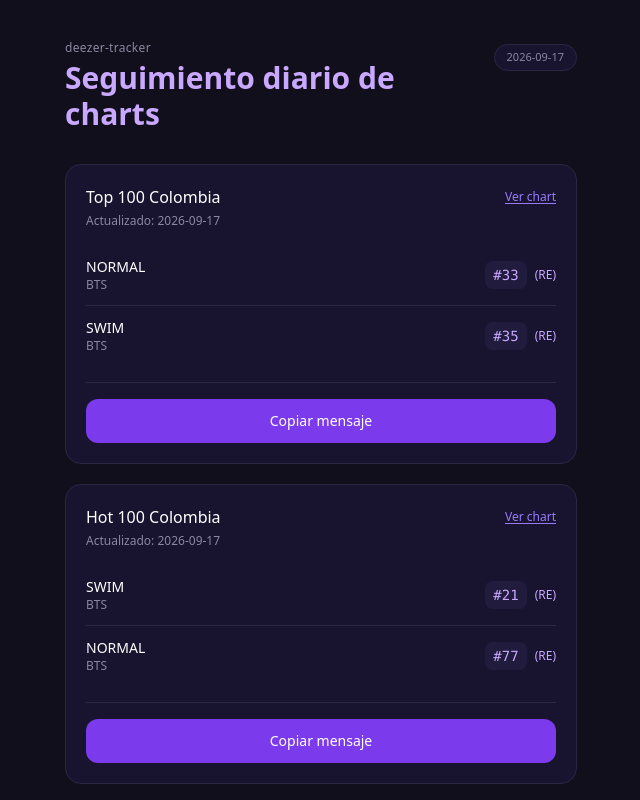
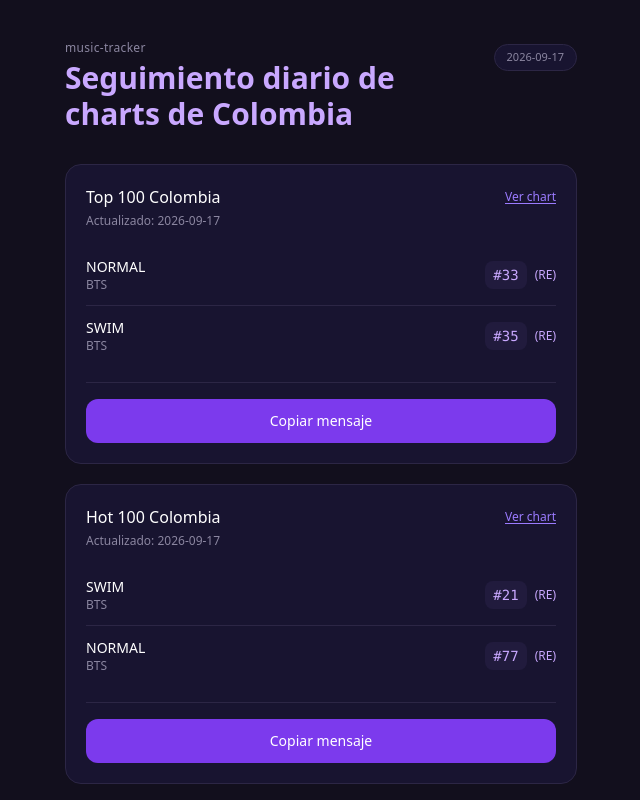
Before and after one commit to 93mylu22/deezer-tracker, a Next.js app: page /deezer-tracker/ in a window 1280 px wide. Shown: the top 800 px of the page, without its empty margins (319-959 px from the left). Built offline with nearby package versions, Linux system fonts and the light colour scheme.

Commit message:
Update page.tsx

```diff
--- a/app/page.tsx
+++ b/app/page.tsx
@@ -33,10 +33,10 @@ export default function Home() {
         <header className="mb-6 flex items-start justify-between gap-3 sm:mb-8">
           <div>
             <p className="text-xs font-medium tracking-wide text-muted">
-              deezer-tracker
+              music-tracker
             </p>
             <h1 className="mt-1 text-xl font-semibold leading-tight text-accentLight sm:text-3xl">
-              Seguimiento diario de charts
+              Seguimiento diario de charts de Colombia
             </h1>
           </div>
           <span className="mt-1 shrink-0 rounded-full border border-border bg-surface px-3 py-1 text-[11px] text-muted">
```
